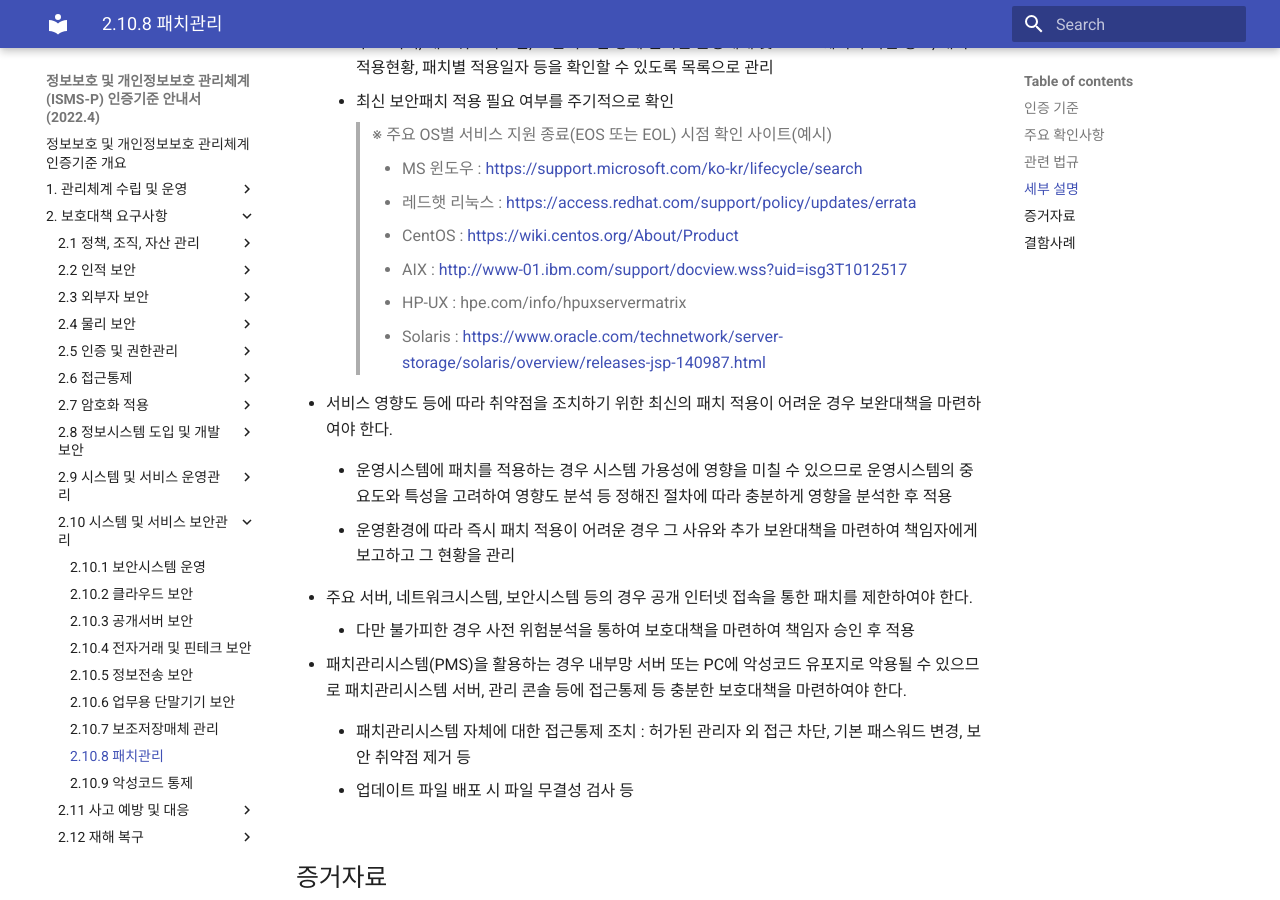
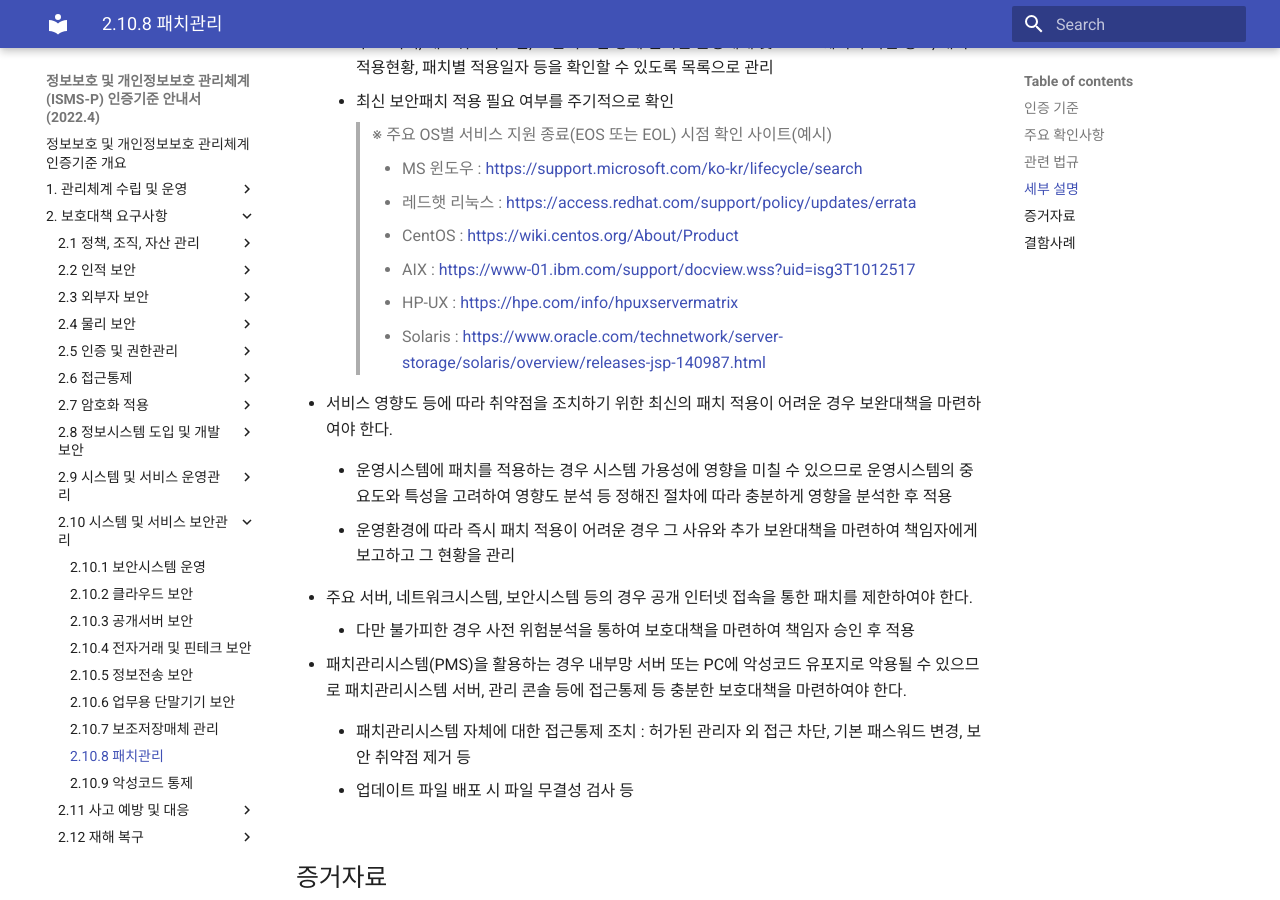
Before and after one commit to TouchstoneDocs/isms-docs, an MkDocs documentation site: the page built from docs/2. 보호대책 요구사항/2.10 시스템 및 서비스 보안관리/2.10.8 패치관리.md, in a window 1280 px wide and 900 px high, scrolled down 1357 px. Built offline with MkDocs 1.6.1 and Material for MkDocs 9.7.7, drawn with Linux system fonts in a browser that asks for light colours; old or Windows-style settings are respelled for this version of MkDocs; some of the changed lines change nothing that is shown.

Commit message:
2.10.8 링크 수정

```diff
--- a/docs/2. 보호대책 요구사항/2.10 시스템 및 서비스 보안관리/2.10.8 패치관리.md
+++ b/docs/2. 보호대책 요구사항/2.10 시스템 및 서비스 보안관리/2.10.8 패치관리.md
@@ -55,8 +55,8 @@
     > - MS 윈도우 : <https://support.microsoft.com/ko-kr/lifecycle/search>
     > - 레드햇 리눅스 : <https://access.redhat.com/support/policy/updates/errata>
     > - CentOS : <https://wiki.centos.org/About/Product>
-    > - AIX : <http://www-01.ibm.com/support/docview.wss?uid=isg3T1012517>
-    > - HP-UX : hpe.com/info/hpuxservermatrix
+    > - AIX : <https://www-01.ibm.com/support/docview.wss?uid=isg3T1012517>
+    > - HP-UX : <https://hpe.com/info/hpuxservermatrix>
     > - Solaris : <https://www.oracle.com/technetwork/server-storage/solaris/overview/releases-jsp-140987.html>
 
 - 서비스 영향도 등에 따라 취약점을 조치하기 위한 최신의 패치 적용이 어려운 경우 보완대책을 마련하여야 한다.
```
